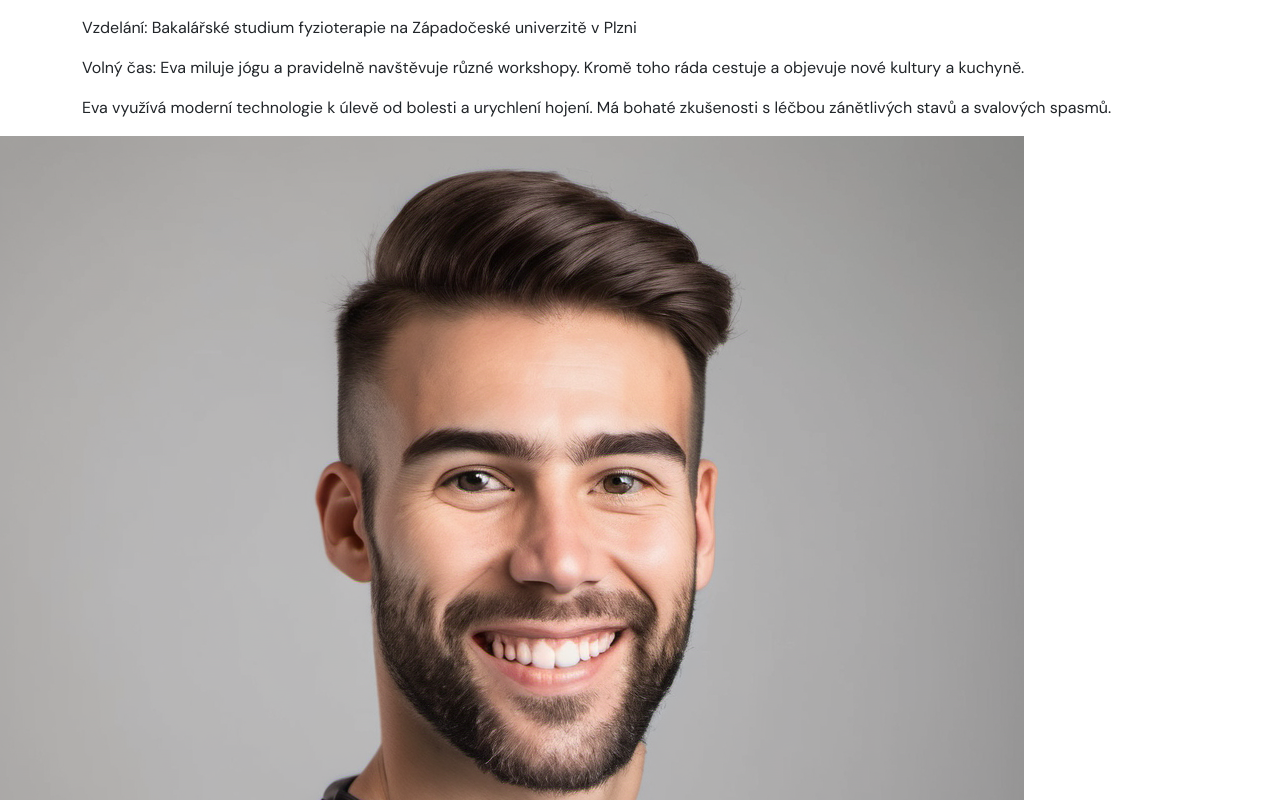
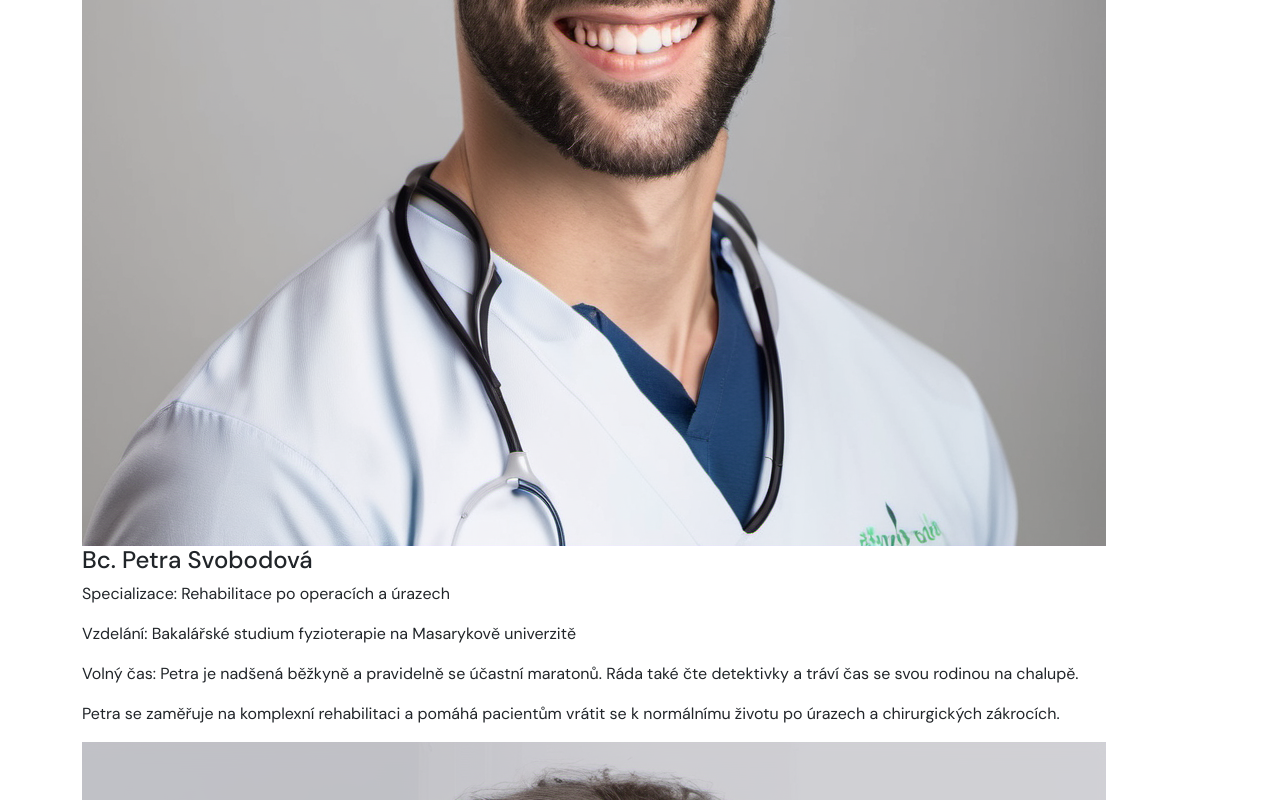
Before and after one commit to iStwer/team-project-and-BE, a React (Create React App) app: page /aboutus in a window 1280 px wide. Shown: the part 1080-1880 px from the top of the page. Built offline with nearby package versions, Linux system fonts and the light colour scheme.

Commit message:
edited content

```diff
--- a/src/pages/about-us/About-us.tsx
+++ b/src/pages/about-us/About-us.tsx
@@ -1,7 +1,6 @@
 import { Container } from 'react-bootstrap';
 import { EmployeeCard } from './EmployeeCard';
-import employees from './employees.json';
-import { ImagesList } from './ImagesList';
+import { employees } from './Employees';
 
 export const Aboutus = () => {
   return (
@@ -33,10 +32,7 @@ export const Aboutus = () => {
         </p>
       </Container>
       {employees.map((employee) => (
-        <EmployeeCard key={employee.id} employee={employee} />
-      ))}
-      {ImagesList.map((image) => (
-        <img key={image.id} src={image.src} alt={image.alt} />
+        <EmployeeCard key={employee.id} employees={employee} />
       ))}
     </>
   );
--- a/src/pages/about-us/EmployeeCard.tsx
+++ b/src/pages/about-us/EmployeeCard.tsx
@@ -1,4 +1,5 @@
 import { Container } from 'react-bootstrap';
+import { employees } from './Employees';
 
 interface Employees {
   id: number;
@@ -7,17 +8,19 @@ interface Employees {
   education: string;
   freeTime: string;
   others: string;
+  src: string;
+  alt: string;
 };
 
-export const EmployeeCard = ({ employee }: { employee: Employees }) => {
+export const EmployeeCard = ({ employees }: { employees: Employees }) => {
   return (
       <Container>
-          <h4 className='accordion-name'>{employee.name}</h4>
-          <p>Specializace: {employee.specialization}</p>
-          <p>Vzdelání: {employee.education}</p>
-          <p>Volný čas: {employee.freeTime}</p>
-          <p>{employee.others}</p>
-
+          <h4 className='accordion-name'>{employees.name}</h4>
+          <p>Specializace: {employees.specialization}</p>
+          <p>Vzdelání: {employees.education}</p>
+          <p>Volný čas: {employees.freeTime}</p>
+          <p>{employees.others}</p>
+          <img src={employees.src} alt={employees.alt}></img>
       </Container>
   );
 };
--- /dev/null
+++ b/src/pages/about-us/Employees.tsx
@@ -0,0 +1,68 @@
+import profile1 from '../../assets/about-us/profile1.png';
+import profile2 from '../../assets/about-us/profile2.png';
+import profile3 from '../../assets/about-us/profile3.png';
+import profile4 from '../../assets/about-us/profile4.png';
+
+interface Employees {
+  id: number;
+  name: string;
+  specialization: string;
+  education: string;
+  freeTime: string;
+  others: string;
+  src: string;
+  alt: string;
+}
+
+export const employees: Employees[] = [
+  {
+    id: 1,
+    name: 'Mgr. Jan Novák',
+    specialization: 'Manuální terapie a sportovní fyzioterapie',
+    education: 'Magisterské studium fyzioterapie na Univerzitě Karlově',
+    freeTime:
+      'Jan je vášnivý horolezec a miluje turistiku. Ve volném čase také rád hraje na kytaru a věnuje se fotografování přírody.',
+    others:
+      'Jan má více než 15 let zkušeností v oboru fyzioterapie a je odborníkem na manuální techniky a rehabilitaci sportovců.',
+    src: profile1,
+    alt: 'Jan Novák profile picture',
+  },
+  {
+    id: 2,
+    name: 'Bc. Petra Svobodová',
+    specialization: 'Rehabilitace po operacích a úrazech',
+    education: 'Bakalářské studium fyzioterapie na Masarykově univerzitě',
+    freeTime:
+      'Petra je nadšená běžkyně a pravidelně se účastní maratonů. Ráda také čte detektivky a tráví čas se svou rodinou na chalupě.',
+    others:
+      'Petra se zaměřuje na komplexní rehabilitaci a pomáhá pacientům vrátit se k normálnímu životu po úrazech a chirurgických zákrocích.',
+    src: profile2,
+    alt: 'Petra Svobodová profile picture',
+  },
+  {
+    id: 3,
+    name: 'Mgr. Karel Dvořák',
+    specialization: 'Terapeutické cvičení a posilování',
+    education:
+      'Magisterské studium fyzioterapie na Univerzitě Palackého v Olomouci',
+    freeTime:
+      'Karel je zapálený cyklista a často jezdí na dlouhé vyjížďky po celé České republice. Ve volném čase také rád vaří a experimentuje s novými recepty.',
+    others:
+      'Karel je odborníkem na sestavování individuálních cvičebních plánů zaměřených na zlepšení síly, flexibility a stability.',
+    src: profile3,
+    alt: 'Karel Dvořák profile picture',
+  },
+  {
+    id: 4,
+    name: 'Bc. Eva Novotná',
+    specialization: 'Elektroterapie a ultrazvuk',
+    education:
+      'Bakalářské studium fyzioterapie na Západočeské univerzitě v Plzni',
+    freeTime:
+      'Eva miluje jógu a pravidelně navštěvuje různé workshopy. Kromě toho ráda cestuje a objevuje nové kultury a kuchyně.',
+    others:
+      'Eva využívá moderní technologie k úlevě od bolesti a urychlení hojení. Má bohaté zkušenosti s léčbou zánětlivých stavů a svalových spasmů.',
+    src: profile4,
+    alt: 'Eva Novotná profile picture',
+  },
+];
--- a/src/pages/about-us/ImagesList.tsx
+++ /dev/null
@@ -1,27 +0,0 @@
-import profile1 from "../../assets/about-us/profile1.png";
-import profile2 from "../../assets/about-us/profile4.png";
-import profile3 from "../../assets/about-us/profile3.png";
-import profile4 from "../../assets/about-us/profile4.png";
-
-export const ImagesList = [
-    {
-      id: 1,
-      src: profile1,
-      alt: "Jan Novák profile picture",
-    },
-    {
-      id: 2,
-      src: profile2,
-      alt: "Petra Svobodová profile picture",
-    },
-    {
-      id: 3,
-      src: profile3,
-      alt: "Karel Dvořák profile picture",
-    },
-    {
-      id: 4,
-      src: profile4,
-      alt: "Eva Novotná profile picture",
-    }
-  ];
--- a/src/pages/about-us/employees.json
+++ /dev/null
@@ -1,34 +0,0 @@
-[
-    {
-        "id": 1,
-        "name": "Mgr. Jan Novák",
-        "specialization": "Manuální terapie a sportovní fyzioterapie",
-        "education": "Magisterské studium fyzioterapie na Univerzitě Karlově",
-        "freeTime": "Jan je vášnivý horolezec a miluje turistiku. Ve volném čase také rád hraje na kytaru a věnuje se fotografování přírody.",
-        "others": "Jan má více než 15 let zkušeností v oboru fyzioterapie a je odborníkem na manuální techniky a rehabilitaci sportovců."
-    },
-    {
-        "id": 2,
-        "name": "Bc. Petra Svobodová",
-        "specialization": "Rehabilitace po operacích a úrazech",
-        "education": "Bakalářské studium fyzioterapie na Masarykově univerzitě",
-        "freeTime": "Petra je nadšená běžkyně a pravidelně se účastní maratonů. Ráda také čte detektivky a tráví čas se svou rodinou na chalupě.",
-        "others": "Petra se zaměřuje na komplexní rehabilitaci a pomáhá pacientům vrátit se k normálnímu životu po úrazech a chirurgických zákrocích."
-    },
-    {
-        "id": 3,
-        "name": "Mgr. Karel Dvořák",
-        "specialization": "Terapeutické cvičení a posilování",
-        "education": "Magisterské studium fyzioterapie na Univerzitě Palackého v Olomouci",
-        "freeTime": "Karel je zapálený cyklista a často jezdí na dlouhé vyjížďky po celé České republice. Ve volném čase také rád vaří a experimentuje s novými recepty.",
-        "others": "Karel je odborníkem na sestavování individuálních cvičebních plánů zaměřených na zlepšení síly, flexibility a stability."
-    },
-    {
-        "id": 4,
-        "name": "Bc. Eva Novotná",
-        "specialization": "Elektroterapie a ultrazvuk",
-        "education": "Bakalářské studium fyzioterapie na Západočeské univerzitě v Plzni",
-        "freeTime": "Eva miluje jógu a pravidelně navštěvuje různé workshopy. Kromě toho ráda cestuje a objevuje nové kultury a kuchyně.",
-        "others": "Eva využívá moderní technologie k úlevě od bolesti a urychlení hojení. Má bohaté zkušenosti s léčbou zánětlivých stavů a svalových spasmů."
-    }
-]
```
